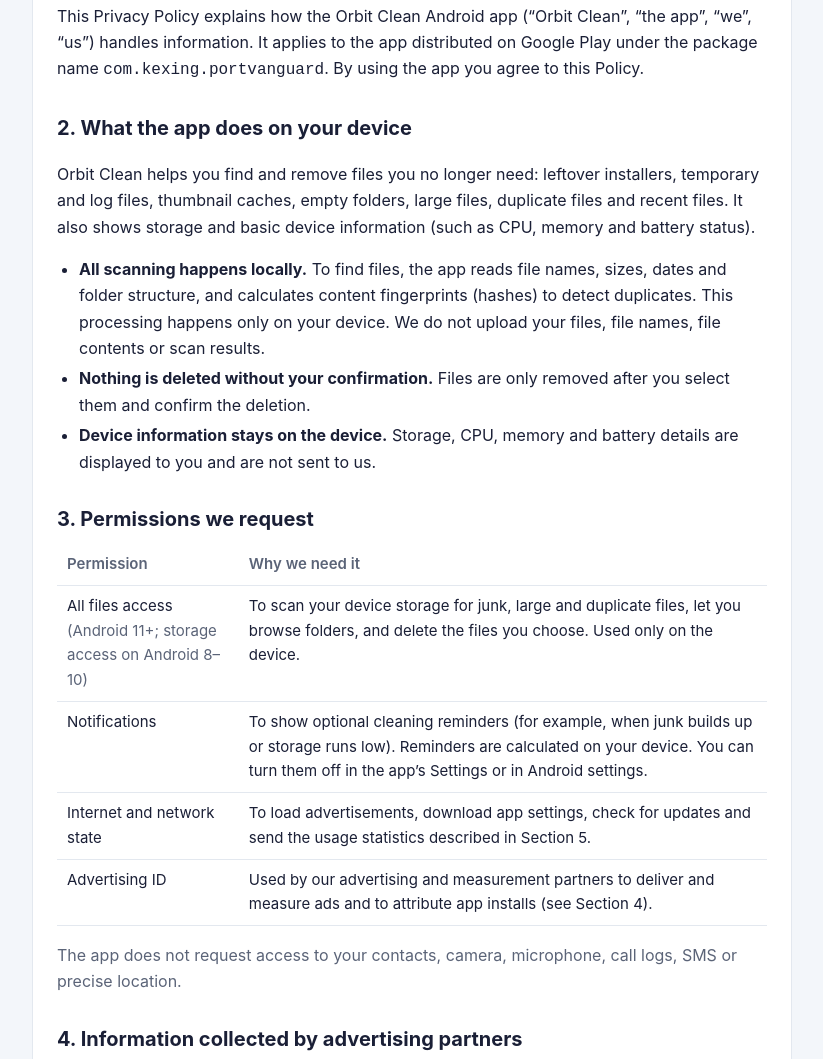
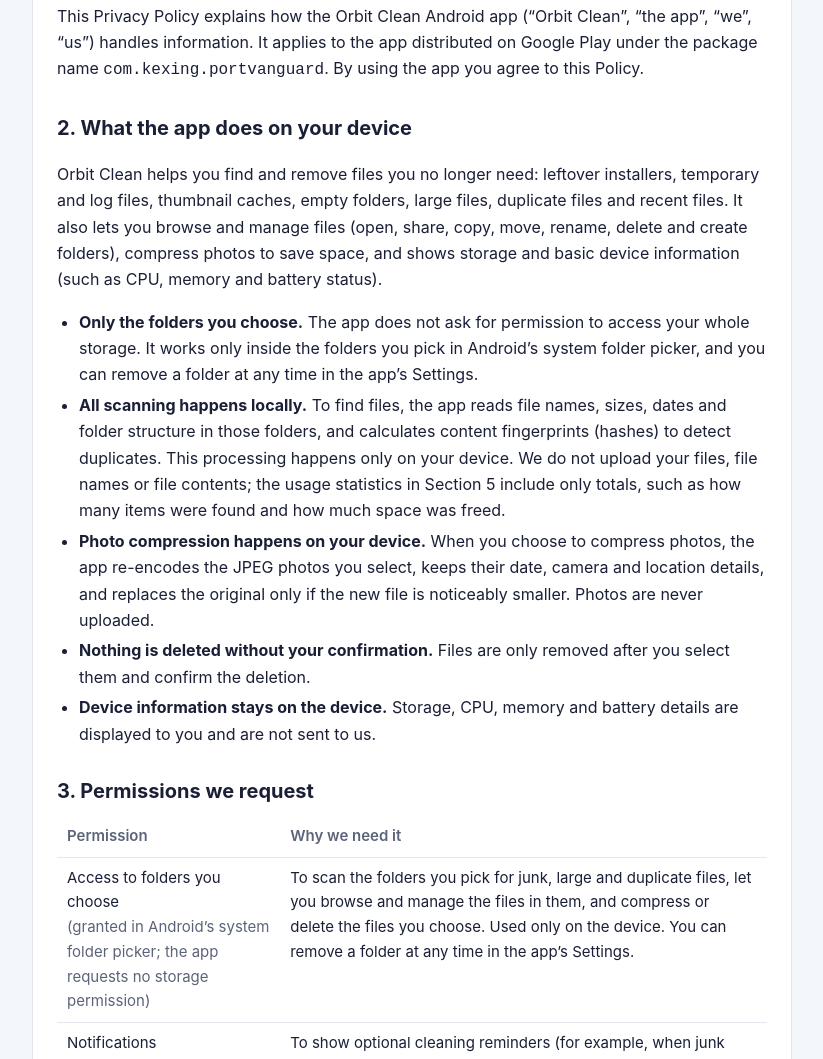
Before and after one commit to OrbitCleanWebsite/orbitcleanwebsite.github.io, a plain HTML site: page privacy/index.html in a window 1280 px wide. Shown: the part 480-1539 px from the top of the page, without its empty margins (228-1051 px from the left). Drawn offline with Linux system fonts and the light colour scheme.

Commit message:
docs(privacy): 权限与功能说明改为只访问用户选择的文件夹，补充文件管理与照片压缩

```diff
--- a/privacy/index.html
+++ b/privacy/index.html
@@ -104,13 +104,21 @@
     <h2>2. What the app does on your device</h2>
     <p>
       Orbit Clean helps you find and remove files you no longer need: leftover installers, temporary and log files,
-      thumbnail caches, empty folders, large files, duplicate files and recent files. It also shows storage and
-      basic device information (such as CPU, memory and battery status).
+      thumbnail caches, empty folders, large files, duplicate files and recent files. It also lets you browse and
+      manage files (open, share, copy, move, rename, delete and create folders), compress photos to save space, and
+      shows storage and basic device information (such as CPU, memory and battery status).
     </p>
     <ul>
+      <li><strong>Only the folders you choose.</strong> The app does not ask for permission to access your whole
+        storage. It works only inside the folders you pick in Android’s system folder picker, and you can remove a
+        folder at any time in the app’s Settings.</li>
       <li><strong>All scanning happens locally.</strong> To find files, the app reads file names, sizes, dates and
-        folder structure, and calculates content fingerprints (hashes) to detect duplicates. This processing happens
-        only on your device. We do not upload your files, file names, file contents or scan results.</li>
+        folder structure in those folders, and calculates content fingerprints (hashes) to detect duplicates. This
+        processing happens only on your device. We do not upload your files, file names or file contents; the usage
+        statistics in Section 5 include only totals, such as how many items were found and how much space was freed.</li>
+      <li><strong>Photo compression happens on your device.</strong> When you choose to compress photos, the app
+        re-encodes the JPEG photos you select, keeps their date, camera and location details, and replaces the
+        original only if the new file is noticeably smaller. Photos are never uploaded.</li>
       <li><strong>Nothing is deleted without your confirmation.</strong> Files are only removed after you select them
         and confirm the deletion.</li>
       <li><strong>Device information stays on the device.</strong> Storage, CPU, memory and battery details are
@@ -122,9 +130,11 @@
       <table>
         <tr><th>Permission</th><th>Why we need it</th></tr>
         <tr>
-          <td>All files access<br><span class="muted">(Android 11+; storage access on Android 8–10)</span></td>
-          <td>To scan your device storage for junk, large and duplicate files, let you browse folders, and delete
-            the files you choose. Used only on the device.</td>
+          <td>Access to folders you choose<br><span class="muted">(granted in Android’s system folder picker; the app
+            requests no storage permission)</span></td>
+          <td>To scan the folders you pick for junk, large and duplicate files, let you browse and manage the files in
+            them, and compress or delete the files you choose. Used only on the device. You can remove a folder at any
+            time in the app’s Settings.</td>
         </tr>
         <tr>
           <td>Notifications</td>
```
